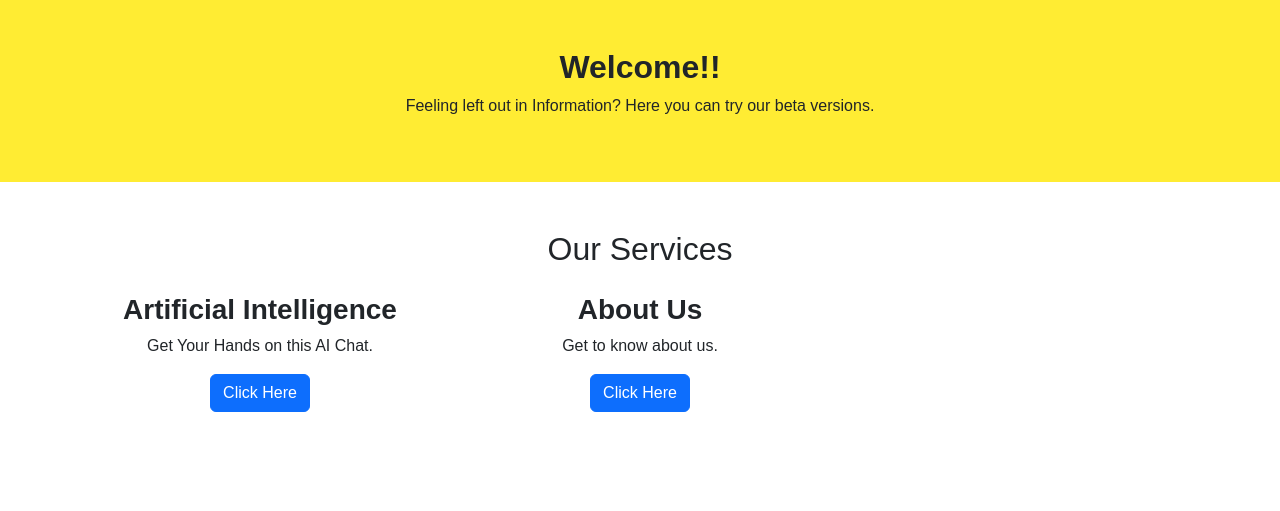
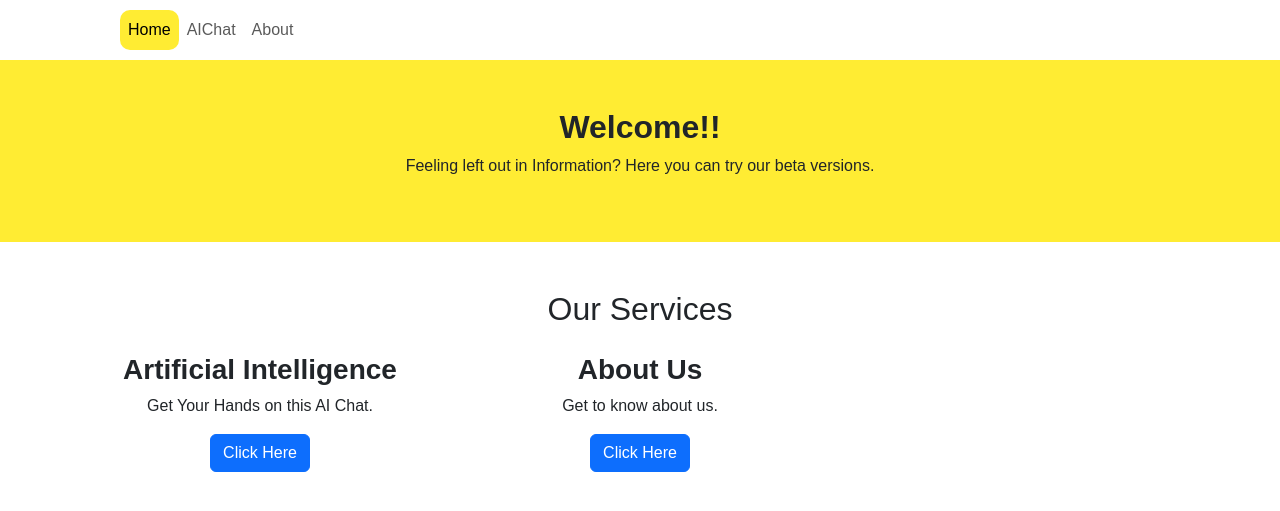
Before and after one commit to saishinkar2/maxai, a website: page index.html in a window 1280 px wide. Drawn offline with nearby package versions, Linux system fonts and the light colour scheme.

Commit message:
Added Navigation Bar

```diff
--- /dev/null
+++ b/dark.js
@@ -0,0 +1,23 @@
+
+$(function () {
+  $("#hm-nav").load("header.html", function (response, status, request) {
+
+    switch (page) {
+      case "home":
+        $(".nav-link").removeClass("active");
+        $(".hm-home").addClass("active bulu");
+        break;
+      case "aichat":
+        $(".nav-link").removeClass("active");
+        $(".hm-aichat").addClass("active bulu");
+
+        break;
+        case "about":
+        $(".nav-link").removeClass("active");
+        $(".hm-about").addClass("active bulu");
+        break;
+    }
+
+
+  });
+});
--- a/header.html
+++ b/header.html
@@ -16,12 +16,13 @@
                                   <a class="nav-link hm-home" href="index.html"  id="home-link">Home</a>
                                 </li>
                                 <li class="nav-item">
-                                  <a class="nav-link hm-tips" href="/aichat.html" id="tips-link">Artificial Intelligence</a>
+                                  <a class="nav-link hm-aichat" href="/aichat.html" id="aichat-link">AIChat</a>
                                 </li>
                                 <li class="nav-item">
                                   <a class="nav-link hm-about" href="/about.html" id="about-link">About</a>
                                 </li>
                               </ul>
+
                               </ul>
                             </div>
                           </div>
--- a/index.html
+++ b/index.html
@@ -72,7 +72,7 @@
       <script src="https://cdn.jsdelivr.net/npm/@popperjs/core@2.9.1/dist/umd/popper.min.js"></script>
       <script src="https://cdn.jsdelivr.net/npm/bootstrap@5.3.2/dist/js/bootstrap.bundle.min.js" integrity="sha384-C6RzsynM9kWDrMNeT87bh95OGNyZPhcTNXj1NW7RuBCsyN/o0jlpcV8Qyq46cDfL" crossorigin="anonymous"></script>
 
-
+              <script src="dark.js"></script>
 
 </body>
 
```
Also changed, not shown: about.html (+4 -3 lines), aichat.html (+3 -1 lines).
